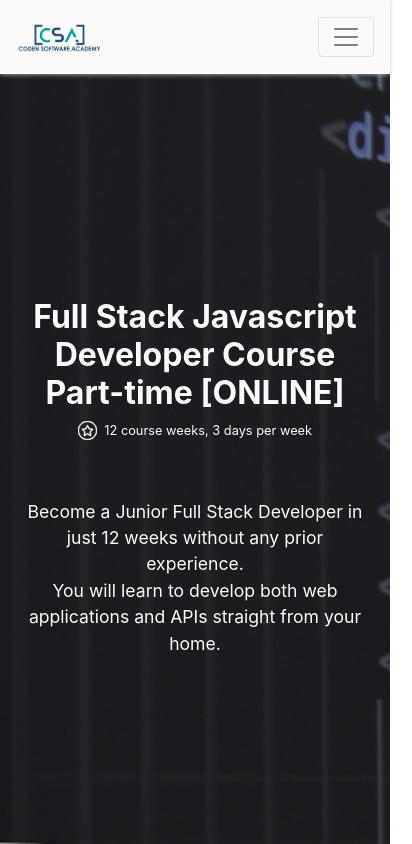
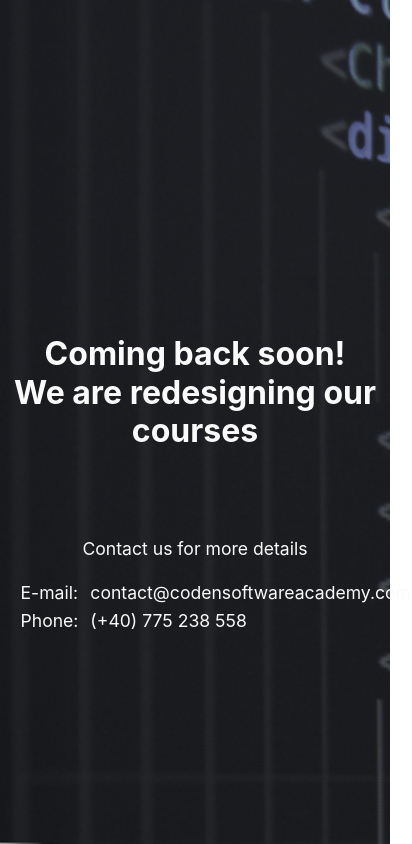
Before and after one commit to CodenSoftwareAcademy/ui, a React (Create React App) app: page / in a window 390 px wide. Shown: the top 844 px of the page, 412 px wide, since content can reach past the window. Built offline with nearby package versions, Linux system fonts and the light colour scheme.

Commit message:
added maintenance page

```diff
--- /dev/null
+++ b/src/components/Maintenance.css
@@ -0,0 +1,126 @@
+.maintenance {
+    height: 100vh;
+    width: 100%;
+    display: flex;
+    flex-direction: column;
+    align-items: center;
+    background-image: url("../media/cover4-micro.png");
+    background-size: cover;
+    justify-content: center;
+    color: #fafafa;
+  }
+
+  .maintenance h1 {
+    font-size: 3.5em;
+    text-align: center;
+    font-weight: bold;
+    color: #fafafa;
+  }
+
+  .details .head-span {
+    display: flex;
+    align-items: center;
+  }
+  .details .head-span img {
+    width: 1.5em;
+  }
+
+  .details {
+    display: flex;
+    justify-content: space-evenly;
+    width: 50%;
+  }
+
+  .details img {
+    width: 1.2em;
+  }
+
+  .subtitle {
+    width: 70%;
+    margin-top: 5%;
+    font-size: 1.3em;
+    text-align: center;
+  }
+
+  .subtitle table {
+      margin: 0 auto;
+      text-align: left;
+  }
+
+  .aux {
+    height: 15%;
+  }
+
+
+@media only screen and (max-width: 1024px) {
+    .maintenance h1 {
+        font-size: 2.4em;
+      }
+      .details {
+          width: 80%;
+      }
+      .details .head-span {
+        font-size: 1em;
+        align-items: flex-start;
+        text-align: center;
+      }
+
+      .subtitle {
+        width: 80%;
+        margin-top: 15%;
+        font-size: 1.2em;
+        text-align: center;
+      }
+}
+@media only screen and (max-width: 768px) {
+
+    .maintenance {
+
+    background-image: url("../media/cover4-mini.png");
+    }
+    .maintenance h1 {
+        font-size: 2.2em;
+      }
+      .details {
+          width: 80%;
+      }
+      .details .head-span {
+        font-size: 1em;
+        align-items: flex-start;
+        text-align: center;
+      }
+
+      .subtitle {
+        width: 90%;
+        margin-top: 15%;
+        font-size: 1.1em;
+        text-align: center;
+      }
+}
+
+@media only screen and (max-width: 480px) {
+
+
+  .maintenance {
+
+    background-image: url("../media/cover4-micro2.png");
+    }
+    .maintenance h1 {
+        font-size: 2em;
+      }
+      .details {
+          width: 80%;
+      }
+      .details .head-span {
+        font-size: 0.8em;
+        align-items: flex-start;
+        text-align: center;
+      }
+
+      .subtitle {
+        width: 90%;
+        margin-top: 15%;
+        font-size: 1.1em;
+        text-align: center;
+      }
+}
--- /dev/null
+++ b/src/components/Maintenance.js
@@ -0,0 +1,55 @@
+import React from "react";
+import "./Maintenance.css";
+// import duration from '../media/duration-white.png';
+// import price from '../media/price-red.png';
+// import clock from '../media/clock.svg';
+// import location from '../media/online2.svg';
+import title from "../media/star-white.svg";
+
+const HEADLINE_NAME = "Coming back soon!";
+const HEADLINE_TYPE = "We are redesigning our courses";
+const HEADLINE_DETAILS = "";
+const SUBTITLE = [
+  "contact@codensoftwareacademy.com",
+  "(+40) 775 238 558",
+  "Contact us for more details",
+];
+
+function Maintenance() {
+  return (
+    <div className="maintenance">
+      <div className="aux"></div>
+      <h1>
+        {HEADLINE_NAME}
+        <br />
+        {HEADLINE_TYPE}
+      </h1>
+      <div className="details">
+        {/* <span className="head-span"><img src={duration} />&nbsp; 12 saptamani</span>
+            <span className="head-span"><img src={clock} />&nbsp; 108 ore</span>
+            <span className="head-span"><img src={location} />&nbsp; Online</span> */}
+        <span className="head-span">
+          {/* <img src={title} alt="title" /> */}
+          &nbsp; {HEADLINE_DETAILS}
+        </span>
+      </div>
+      <div className="subtitle">
+        <div className="aux-subtitle">
+          <p>{SUBTITLE[2]}</p>
+          <table>
+            <tr>
+              <td>E-mail:</td>
+              <td>&nbsp;&nbsp;{SUBTITLE[0]}</td>
+            </tr>
+            <tr>
+              <td>Phone:</td>
+              <td>&nbsp;&nbsp;{SUBTITLE[1]}</td>
+            </tr>
+          </table>
+        </div>
+      </div>
+    </div>
+  );
+}
+
+export default Maintenance;
--- a/src/index.js
+++ b/src/index.js
@@ -3,11 +3,13 @@ import ReactDOM from 'react-dom';
 import './index.css';
 import 'bootstrap/dist/css/bootstrap.min.css';
 import App from './App';
+import Maintenance from './components/Maintenance';
 import * as serviceWorker from './serviceWorker';
-
+const underMaintenance = true;
 ReactDOM.render(
   // <React.StrictMode>
-    <App />
+    <Maintenance />
+    // <App />
   // </React.StrictMode>,
   ,document.getElementById('root')
 );
```
